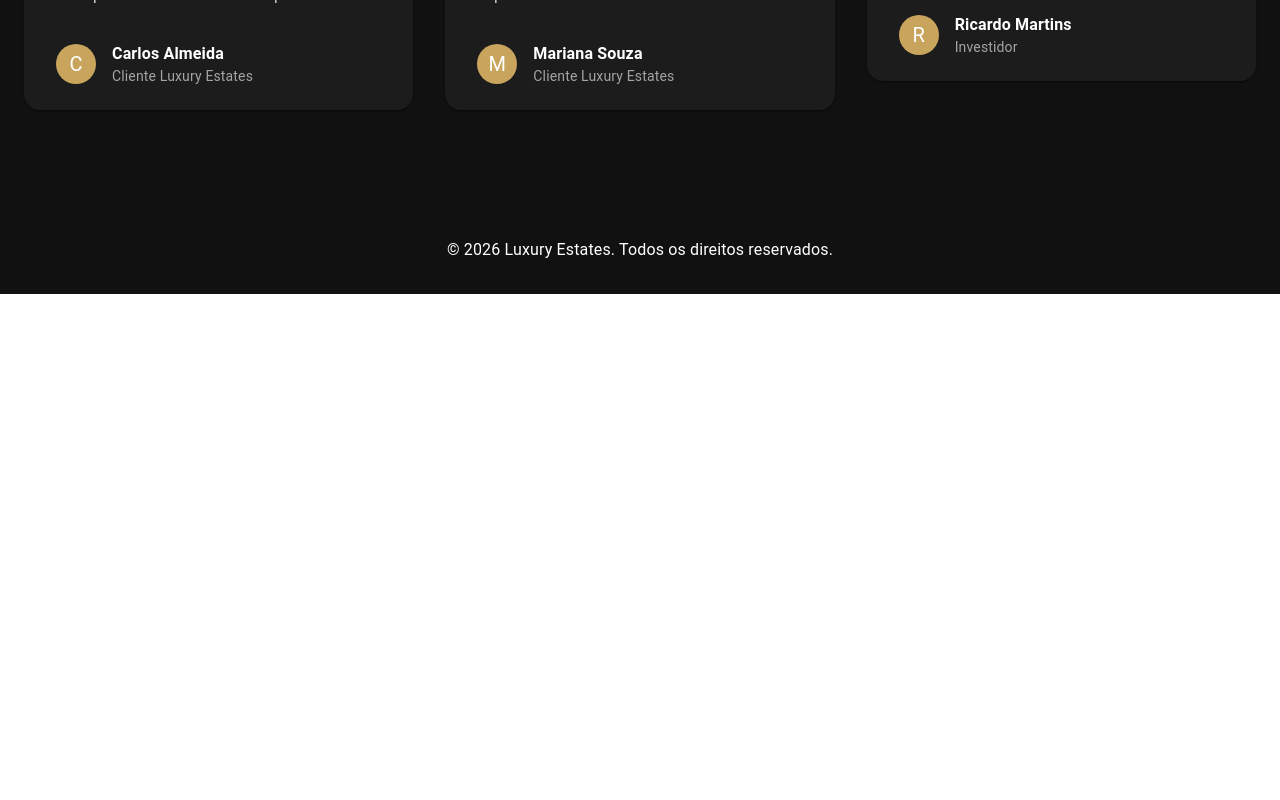
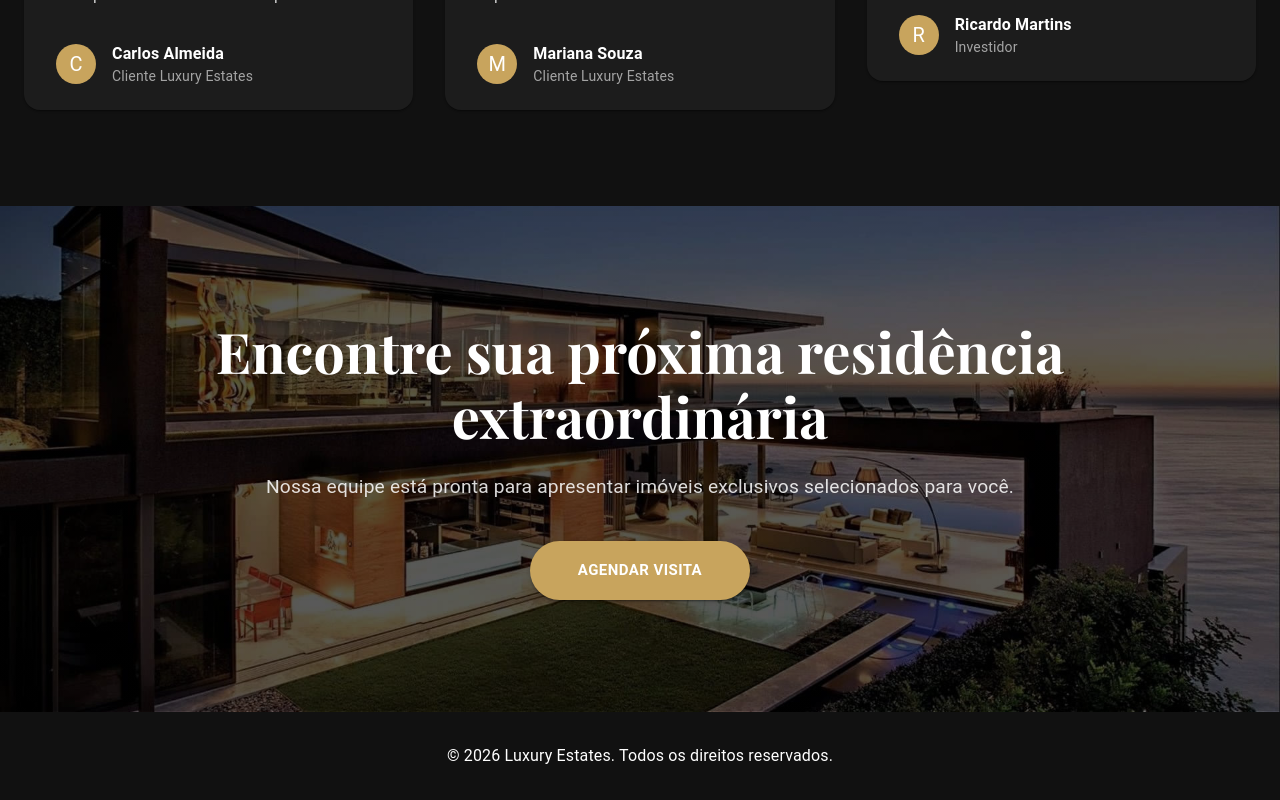
Before and after one commit to colicignoubuntu-w/luxury-estates, a React (Vite) app: page / in a window 1280 px wide. Shown: the part 3394-4194 px from the top of the page. Before the commit the page ends 3688 px from the top, so only its background shows below. Built offline with nearby package versions, Linux system fonts and the light colour scheme.

Commit message:
add luxury cta section and image

```diff
--- a/src/components/home/CTA.tsx
+++ b/src/components/home/CTA.tsx
@@ -0,0 +1,97 @@
+import {
+  Box,
+  Button,
+  Container,
+  Typography,
+} from "@mui/material";
+
+import { motion } from "framer-motion";
+
+function CTA() {
+  return (
+    <Box
+      sx={{
+        position: "relative",
+        py: 14,
+        backgroundImage:
+          "linear-gradient(rgba(0,0,0,.65), rgba(0,0,0,.65)), url('/images/cta/luxury-house.webp')",
+        backgroundSize: "cover",
+        backgroundPosition: "center",
+        color: "#fff",
+        textAlign: "center",
+      }}
+    >
+      <Container maxWidth="md">
+
+        <motion.div
+          initial={{
+            opacity: 0,
+            y: 40,
+          }}
+          whileInView={{
+            opacity: 1,
+            y: 0,
+          }}
+          viewport={{
+            once: true,
+          }}
+          transition={{
+            duration: 0.8,
+          }}
+        >
+
+          <Typography
+            variant="h3"
+            sx={{
+              fontFamily: "'Playfair Display', serif",
+              fontWeight: 700,
+              mb: 3,
+              fontSize: {
+                xs: "2.2rem",
+                md: "3.5rem",
+              },
+            }}
+          >
+            Encontre sua próxima
+            residência extraordinária
+          </Typography>
+
+
+          <Typography
+            sx={{
+              color: "rgba(255,255,255,.85)",
+              fontSize: "1.2rem",
+              mb: 5,
+            }}
+          >
+            Nossa equipe está pronta para apresentar
+            imóveis exclusivos selecionados para você.
+          </Typography>
+
+
+          <Button
+            variant="contained"
+            size="large"
+            sx={{
+              bgcolor: "#C8A45D",
+              color: "#fff",
+              px: 6,
+              py: 2,
+              borderRadius: 50,
+              fontWeight: 700,
+              "&:hover": {
+                bgcolor: "#B18F4D",
+              },
+            }}
+          >
+            Agendar Visita
+          </Button>
+
+        </motion.div>
+
+      </Container>
+    </Box>
+  );
+}
+
+export default CTA;
--- a/src/pages/Home/Home.tsx
+++ b/src/pages/Home/Home.tsx
@@ -4,6 +4,7 @@ import FeaturedProperties from "../../components/home/FeaturedProperties";
 import Services from "../../components/home/Services";
 import AboutSection from "../../components/home/AboutSection";
 import Testimonials from "../../components/home/Testimonials";
+import CTA from "../../components/home/CTA";
 
 function Home() {
   return (
@@ -14,6 +15,7 @@ function Home() {
       <Services />
       <AboutSection />
       <Testimonials />
+      <CTA />
     </>
   );
 }
```
Also changed, not shown: public/images/cta/luxury-house.webp (added).
